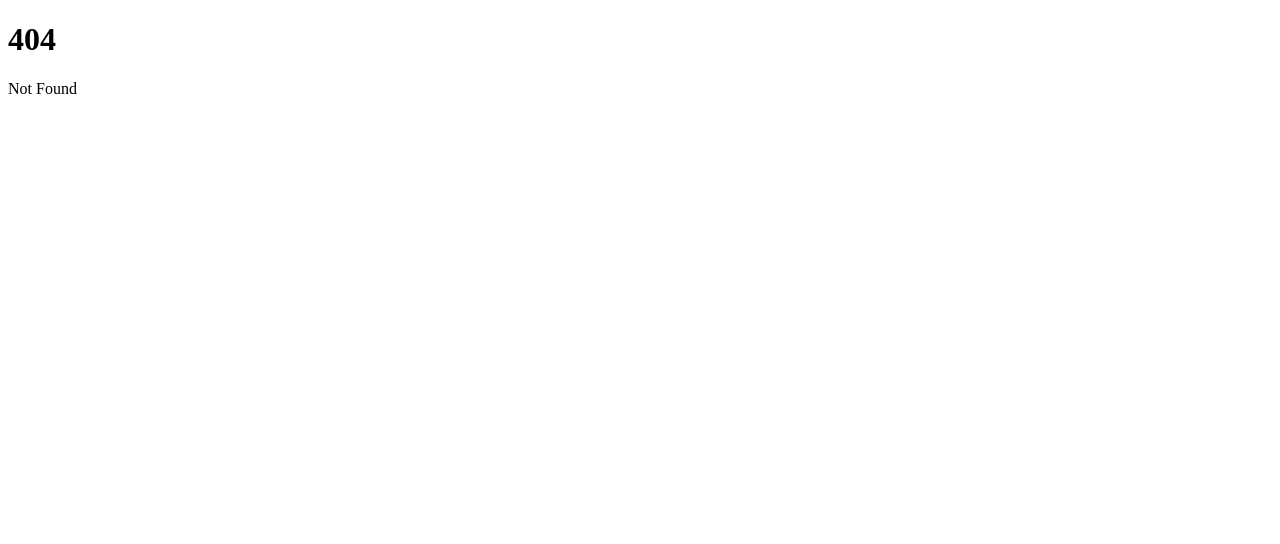
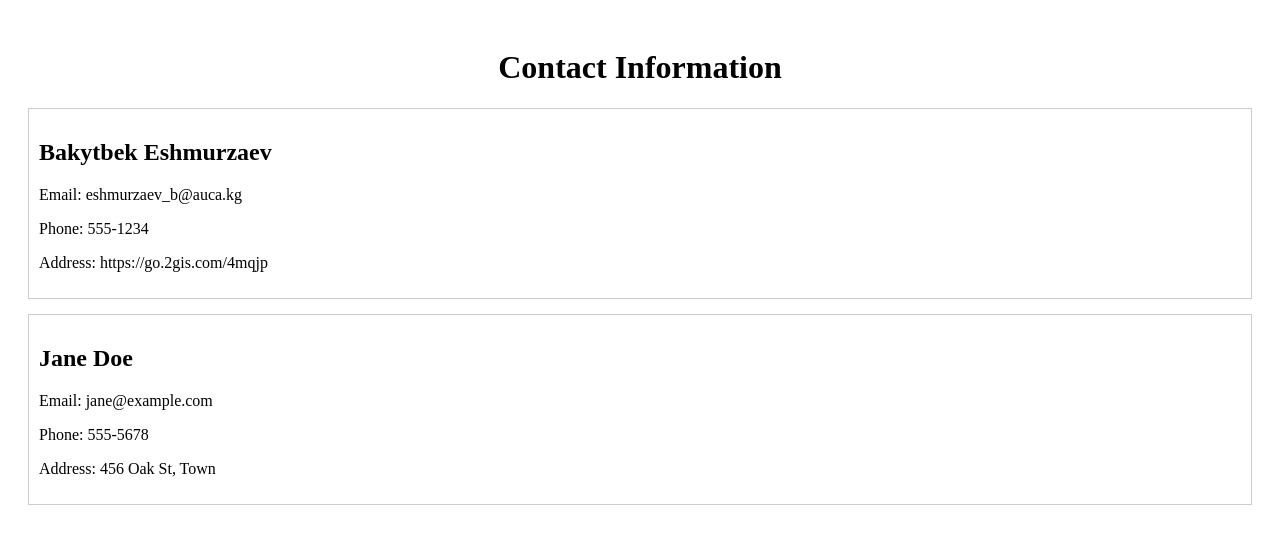
Before and after one commit to eshmurzaevbakyt/KIT_PROJECT, a SvelteKit app: page /Contacts in a window 1280 px wide. Before the commit this address had no page. Shown: the top 544 px of the page. Built offline with nearby package versions, Linux system fonts and the light colour scheme.

Commit message:
add code to caontacts

```diff
--- a/src/routes/+page.svelte
+++ b/src/routes/+page.svelte
@@ -8,7 +8,8 @@
             <a class="menu-item" href="https://www.takecareof.com/articles/best-vitamins-supplements-for-men"><span>V</span><span>i</span><span>t</span><span>a</span><span>m</span><span>i</span><span>n</span><span>s</span></a>
             <a class="menu-item" href="https://www.drugwatch.com/testosterone/"><span>M</span><span>e</span><span>d</span><span>i</span><span>c</span><span>a</span><span>t</span><span>i</span><span>o</span><span>n</span><span>s</span></a>
             <a class="menu-item" href="https://www.muscleandstrength.com/workouts/muscle-strength-full-body-workout-routine"><span>T</span><span>&</span><span>M</span><span>S</span><span>e</span><span>s</span><span>s</span><span>i</span><span>o</span><span>n</span></a>
-           </nav>
+           <a class="menu-item" href="Contacts">Contacts</a>
+        </nav>
            <button class="hamburger">
             <div class="bar"></div>
            </button>
--- /dev/null
+++ b/src/routes/Contacts/+page.svelte
@@ -0,0 +1,35 @@
+<!-- Contacts.svelte -->
+<script>
+    export let contacts = [
+      { name: 'Bakytbek Eshmurzaev', email: 'eshmurzaev_b@auca.kg', phone: '555-1234', address: 'https://go.2gis.com/4mqjp' },
+      { name: 'Jane Doe', email: 'jane@example.com', phone: '555-5678', address: '456 Oak St, Town' }
+    ];
+  </script>
+
+  <style>
+    /* Add your styling for the Contacts page here */
+    .contacts-container {
+      padding: 20px;
+      text-align: center;
+    }
+
+    .contact-card {
+      border: 1px solid #ccc;
+      padding: 10px;
+      margin-bottom: 15px;
+      text-align: left;
+    }
+  </style>
+
+  <div class="contacts-container">
+    <h1>Contact Information</h1>
+
+    {#each contacts as contact (contact.name)}
+      <div class="contact-card">
+        <h2>{contact.name}</h2>
+        <p>Email: {contact.email}</p>
+        <p>Phone: {contact.phone}</p>
+        <p>Address: {contact.address}</p>
+      </div>
+    {/each}
+  </div>
```
